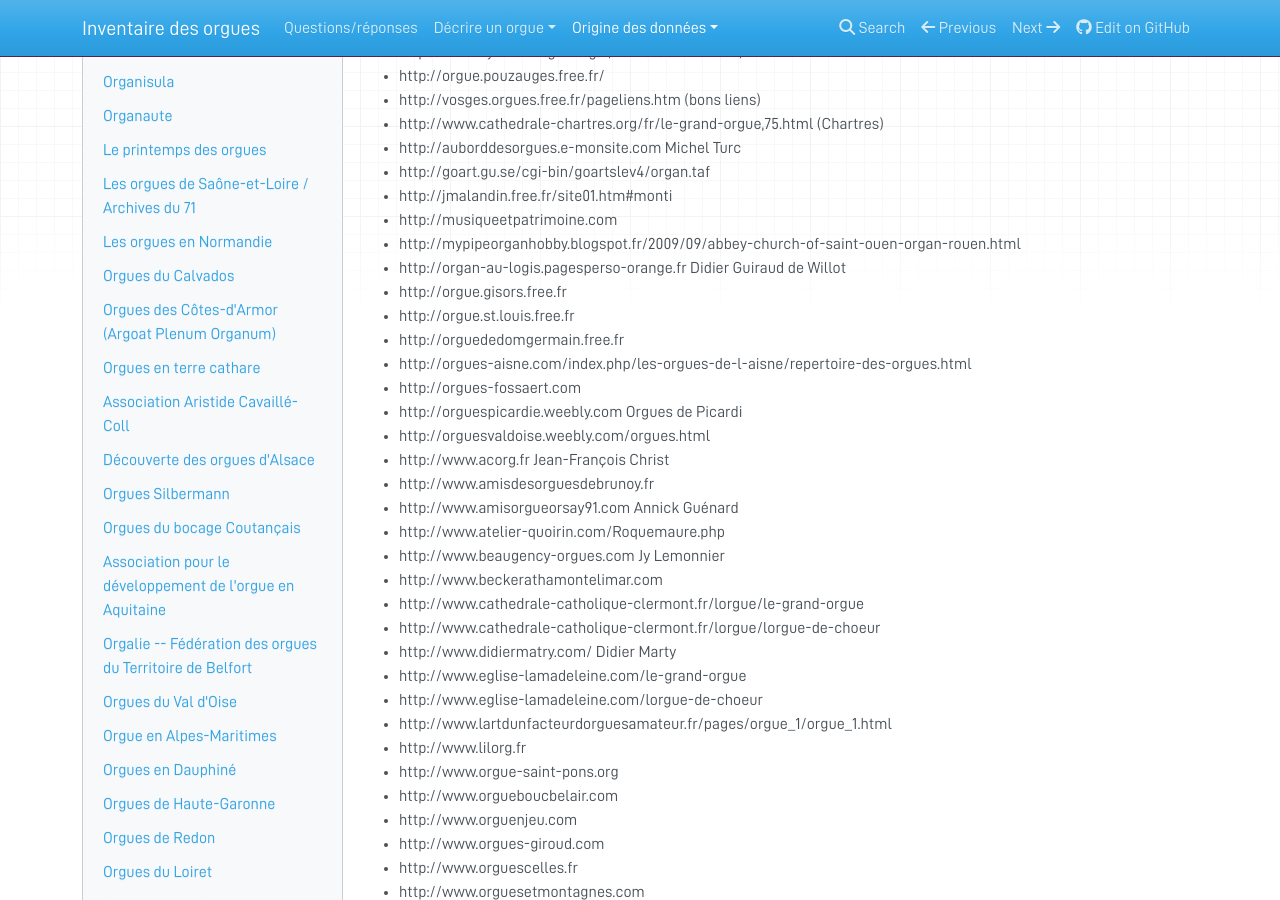
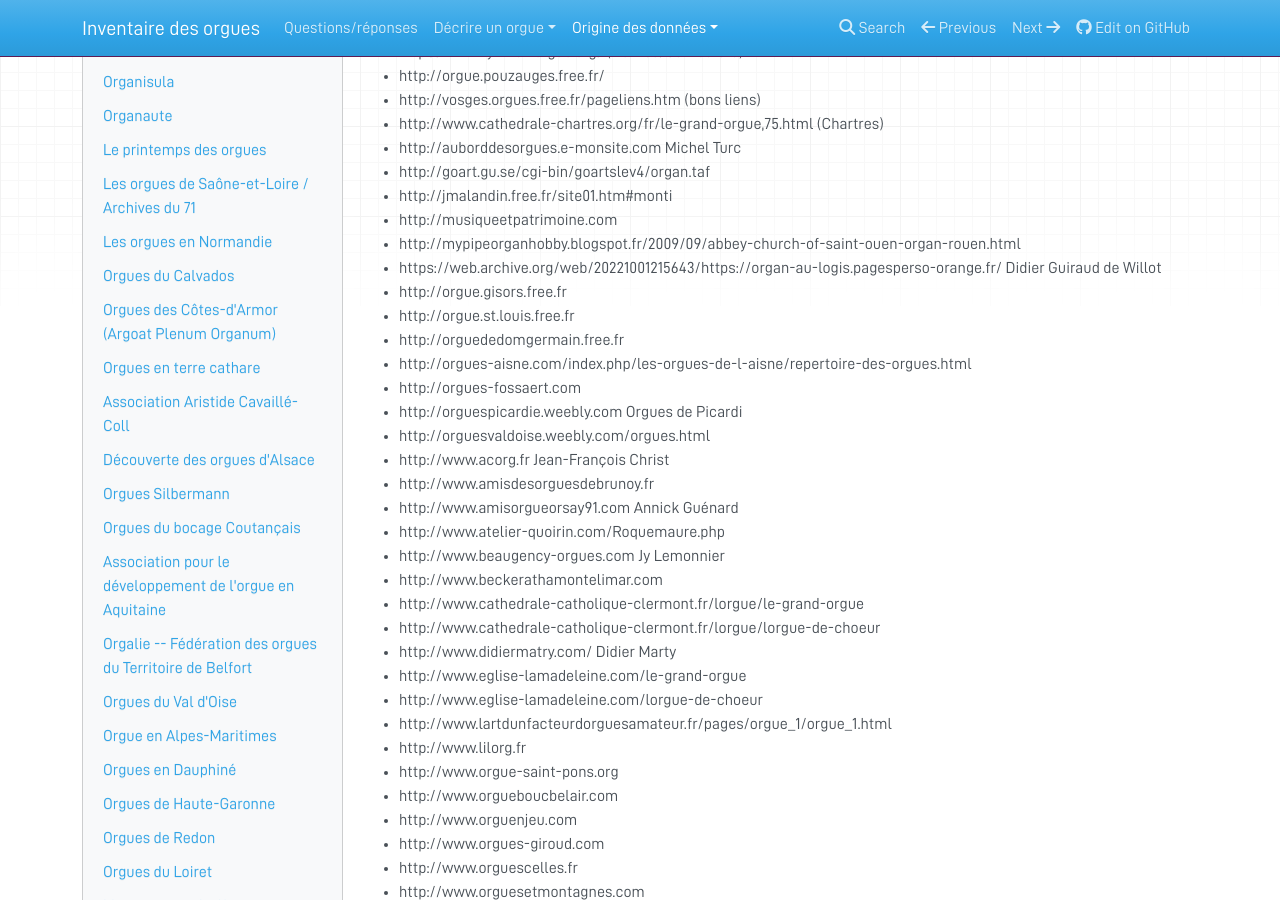
Before and after one commit to inventaire-des-orgues/docs, an MkDocs documentation site: the page built from docs/donnees_sites.md, in a window 1280 px wide and 900 px high, scrolled down 6416 px. Built offline with MkDocs 1.6.1, drawn with Linux system fonts in a browser that asks for light colours; nearby versions of some CDN libraries; some of the changed lines change nothing that is shown.

Commit message:
Update donnees_sites.md

```diff
--- a/docs/donnees_sites.md
+++ b/docs/donnees_sites.md
@@ -261,7 +261,7 @@ Plus de 800 orgues.
 - http://jmalandin.free.fr/site01.htm#monti
 - http://musiqueetpatrimoine.com
 - http://mypipeorganhobby.blogspot.fr/2009/09/abbey-church-of-saint-ouen-organ-rouen.html
-- http://organ-au-logis.pagesperso-orange.fr	Didier Guiraud de Willot
+- https://web.archive.org/web/20221001215643/https://organ-au-logis.pagesperso-orange.fr/	Didier Guiraud de Willot
 - http://orgue.gisors.free.fr
 - http://orgue.st.louis.free.fr
 - http://orguededomgermain.free.fr
```
